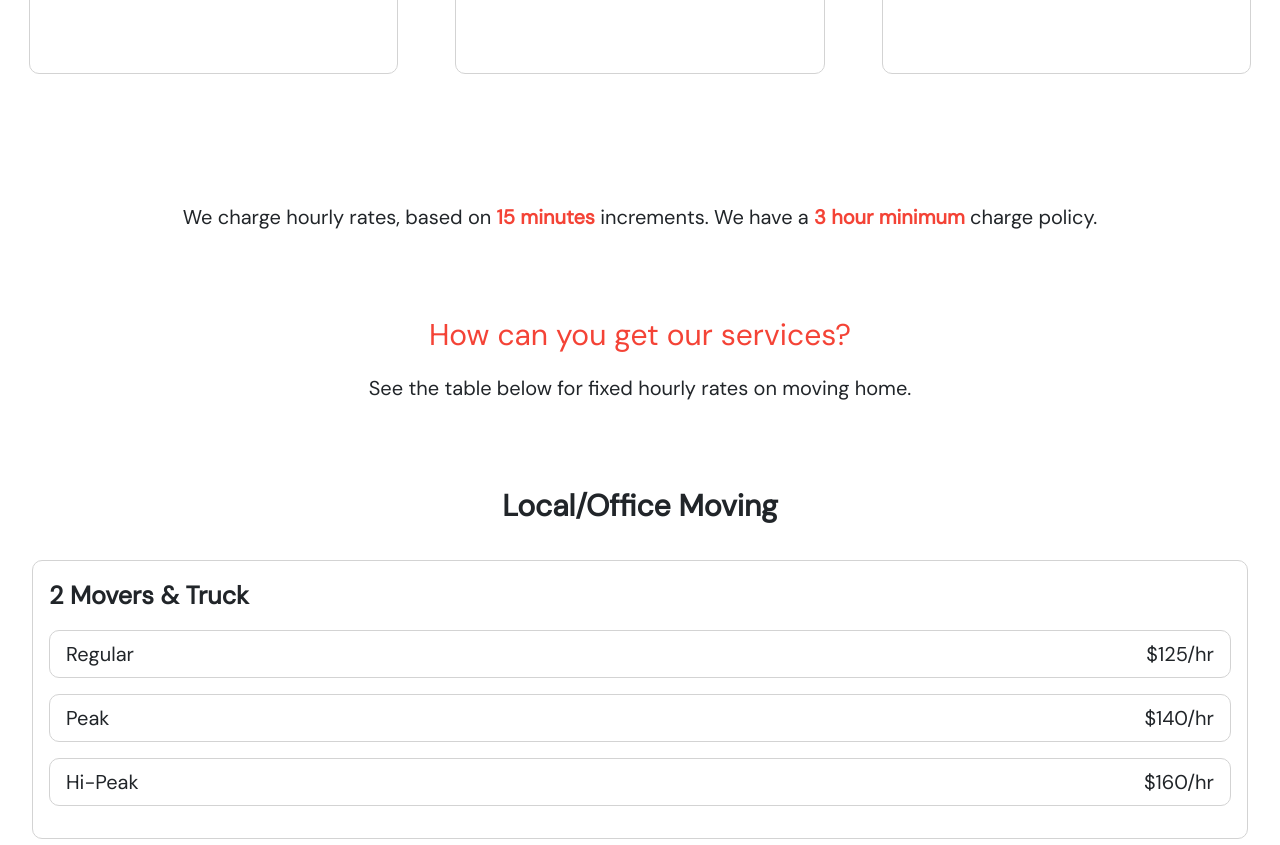
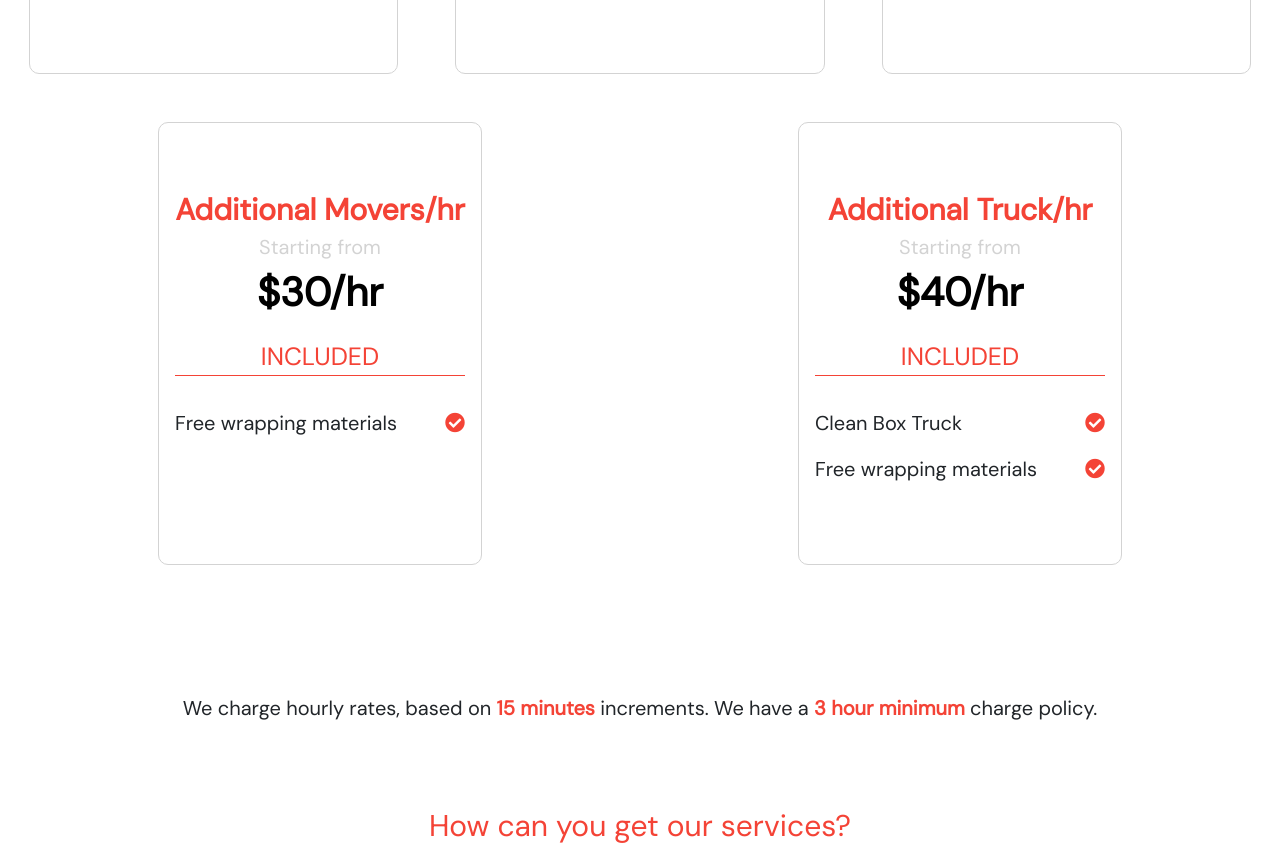
Before and after one commit to georgyshkliaryk/moving-site, a React (Create React App) app: page /prices in a window 1280 px wide. Shown: the part 1240-2085 px from the top of the page. Built offline with nearby package versions, Linux system fonts and the light colour scheme; a web font is replaced by a local one.

Commit message:
prices table removed; new prices cards added

```diff
--- a/src/components/Movers/Movers.jsx
+++ b/src/components/Movers/Movers.jsx
@@ -71,9 +71,34 @@ const Movers = () => {
             <i class="fas fa-check-circle"></i>
           </div>
         </div>
+        <div className="movers__card wow fadeInUp" data-wow-delay="0.6s">
+          <div className="card__title">Additional Movers/hr</div>
+          <div className="card__starting">Starting from</div>
+          <div className="card__price">$30/hr</div>
+          <div className="card__included">INCLUDED</div>
+          <div className="option2__box">
+            <div className="option2__title">Free wrapping materials</div>
+            <i class="fas fa-check-circle"></i>
+          </div>
+        </div>
+        <div className="movers__card wow fadeInUp" data-wow-delay="0.8s">
+          <div className="card__title">Additional Truck/hr</div>
+          <div className="card__starting">Starting from</div>
+          <div className="card__price">$40/hr</div>
+          <div className="card__included">INCLUDED</div>
+          <div className="option2__box">
+            <div className="option2__title">Clean Box Truck</div>
+            <i class="fas fa-check-circle"></i>
+          </div>
+          <div className="option2__box">
+            <div className="option2__title">Free wrapping materials</div>
+            <i class="fas fa-check-circle"></i>
+          </div>
+        </div>
       </div>
       <div className="prices__text">
-        We charge hourly rates, based on <span>15 minutes</span> increments. We have a <span>3 hour minimum</span> charge policy.
+        We charge hourly rates, based on <span>15 minutes</span> increments. We
+        have a <span>3 hour minimum</span> charge policy.
       </div>
     </div>
   );
--- a/src/components/PricesTable/PricesTable.jsx
+++ b/src/components/PricesTable/PricesTable.jsx
@@ -16,10 +16,10 @@ const PricesTable = () => {
         See the table below for fixed hourly rates on moving home.
       </div>
       <div className="table__container">
-        <div className="table__subtitle">Local Moving / Office Moving</div>
+        {/* <div className="table__subtitle">Local Moving / Office Moving</div>
         <div className="table__box fake">
           <div className="table__box__title fake"></div>
-          <div className="table__price">Regular</div>
+          <div className="table__price">Starting grocery</div>
           <div className="table__price">Peak</div>
           <div className="table__price">Hi-Peak</div>
         </div>
@@ -56,7 +56,7 @@ const PricesTable = () => {
           <div className="table__price">$40/hr</div>
           <div className="table__price">$40/hr</div>
           <div className="table__price">$40/hr</div>
-        </div>
+        </div> */}
         <div className="table__subtitle">Long distance moving</div>
         <div className="long__prices__container">
           <div className="long__prices__box">
@@ -98,7 +98,7 @@ const PricesTable = () => {
         </div>
       </div>
       <div className="table__container__mobile">
-        <div className="table__subtitle">Local/Office Moving</div>
+        {/* <div className="table__subtitle">Local/Office Moving</div>
         <div className="table__box__mobile">
           <div className="table__box__mobile__title">2 Movers & Truck</div>
           <div className="table__price__mobile">
@@ -183,7 +183,7 @@ const PricesTable = () => {
               <div className="mobile__right">$40/hr</div>
             </div>
           </div>
-        </div>
+        </div> */}
 
         <div className="table__subtitle">Long distance moving</div>
         <div className="long__mobile__box">
--- a/src/components/PricesTable/PricesTable.scss
+++ b/src/components/PricesTable/PricesTable.scss
@@ -48,7 +48,7 @@
   padding: 2rem 0;
 }
 .table__price {
-  width: 5rem;
+  width: 10rem;
 }
 
 @media screen and (max-width: 1500px) {
```
